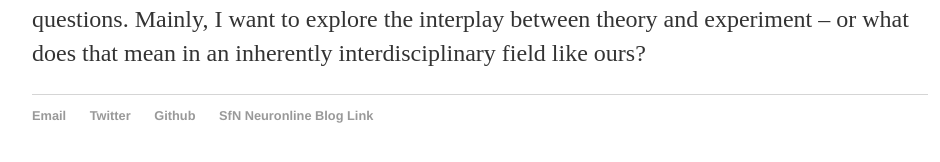
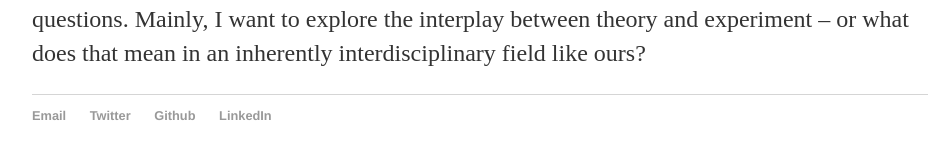
Before and after one commit to bitsandspikes/bitsandspikes.github.io, a Jekyll site: the page built from index.html, in a window 1280 px wide. Shown: the part 268-430 px from the top of the page, without its empty margins (160-1100 px from the left). Built offline with Jekyll 4.4.1, drawn with Linux system fonts in a browser that asks for light colours.

Commit message:
Update default.html

```diff
--- a/_layouts/default.html
+++ b/_layouts/default.html
@@ -25,7 +25,7 @@
 	        		<li><a href="mailto:shraddha2205@gmail.com" target="_blank">Email</a></li>
 	        		<li><a href="https://twitter.com/gluttoninwonder" target="_blank">Twitter</a></li>
 				<li><a href="https://github.com/bitsandspikes/bitsandspikes.github.io" target="_blank">Github</a></li>
-				<li><a href="https://community.sfn.org/index.php?/blogs/blog/12-theory-and-interdisciplinarity-in-neuroscience/" target="_blank">SfN Neuronline Blog Link</a></li>
+				<li><a href="https://www.linkedin.com/in/shraddha-shah-ph-d-964a3640/" target="_blank">LinkedIn</a></li>
 
 				</ul>
 			</footer>
```
